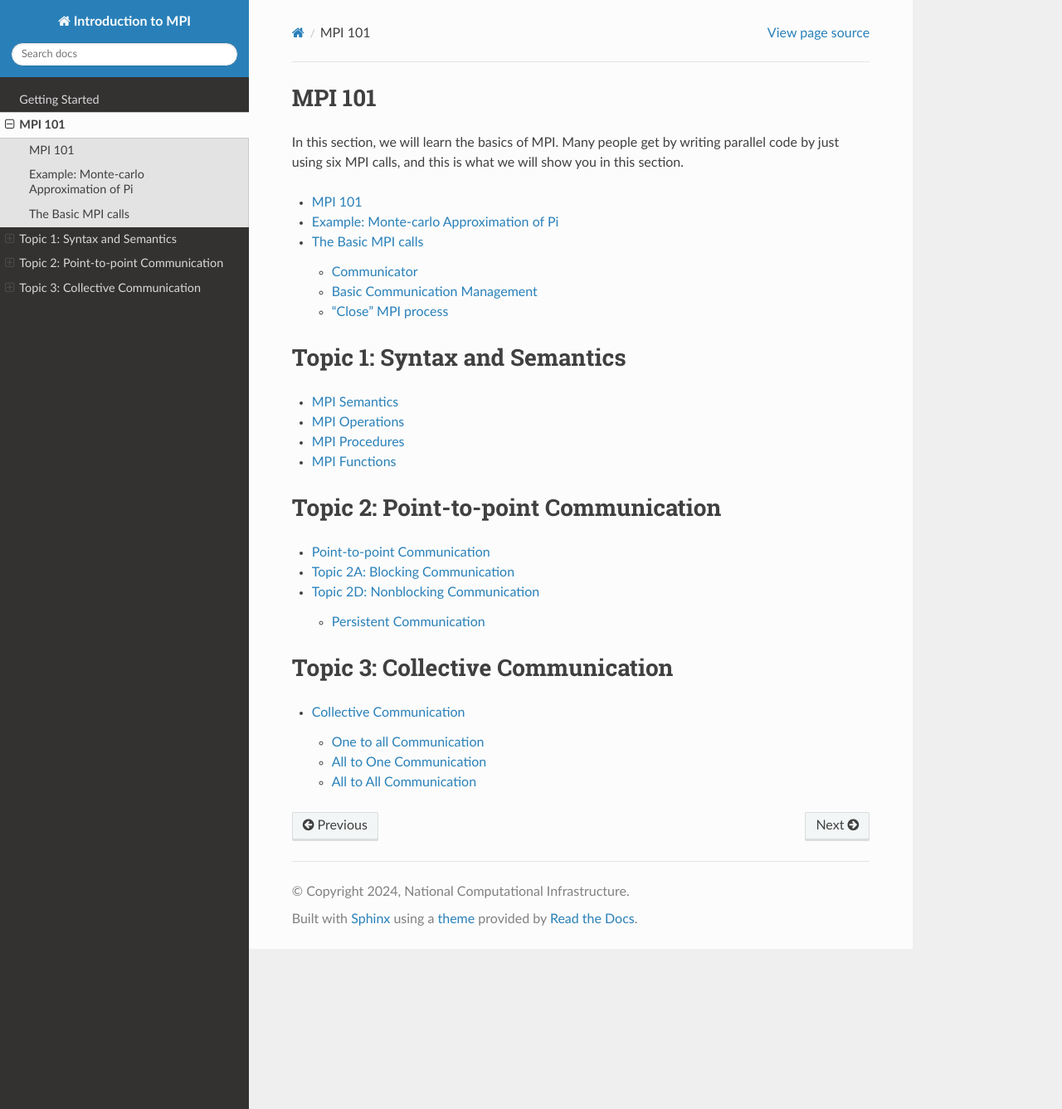
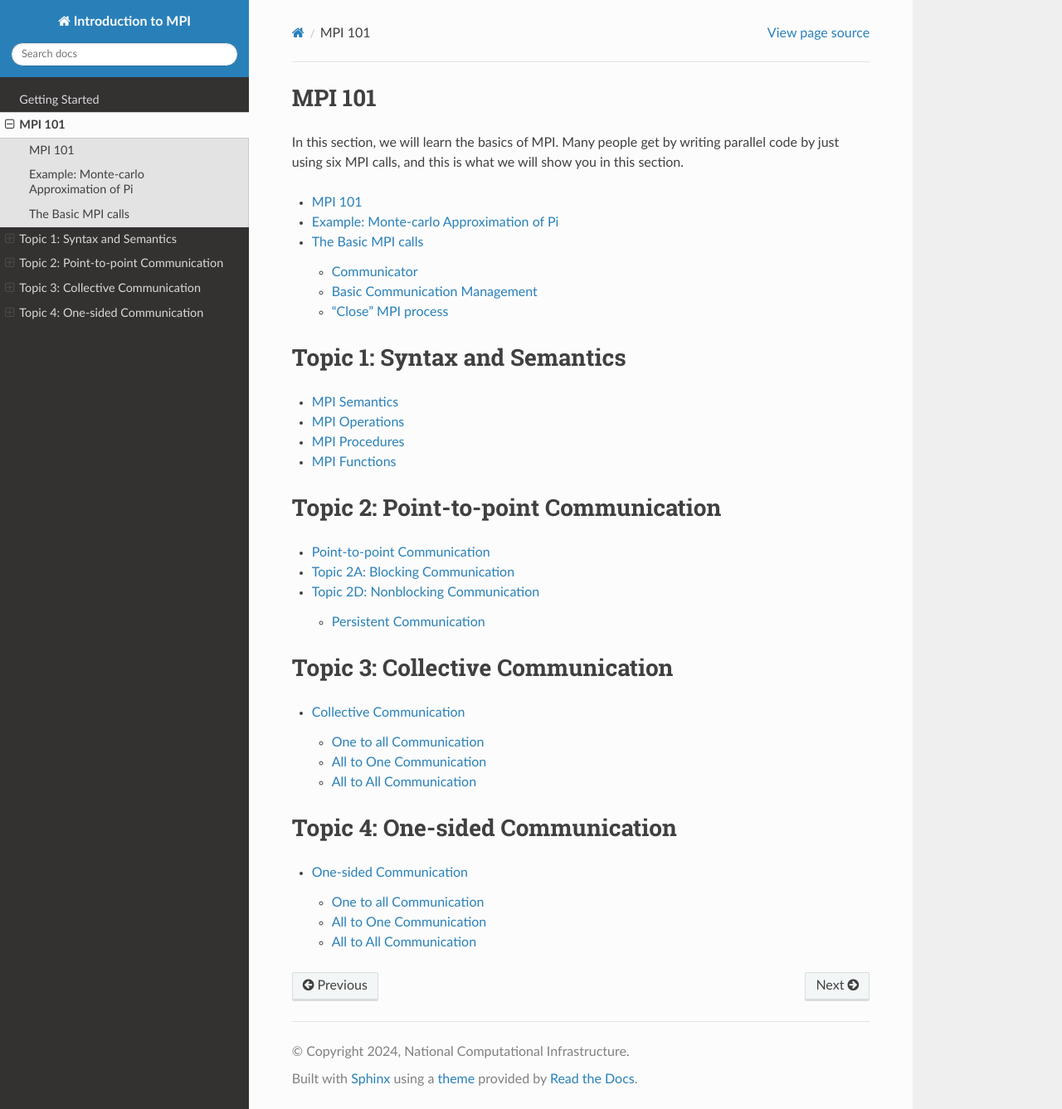
Before and after one commit to Fonglulu/demo_readdoc, a Sphinx documentation site: the page built from docs/source/tutorial.rst, in a window 1280 px wide and 1337 px high. Shown: the whole window at 83% size. Built offline with Sphinx 7.4.7 and the Read the Docs theme 3.1.0, drawn with Linux system fonts in a browser that asks for light colours; pages that are not in the unit, such as notebooks, are missing from menus; part of the change alters nothing that is shown.

Commit message:
one-sided cmm

```diff
--- a/docs/source/tutorial.rst
+++ b/docs/source/tutorial.rst
@@ -28,3 +28,10 @@ Topic 3: Collective Communication
 
 .. toctree::
     tutorial/Topic_three/collective_comm
+
+
+Topic 4: One-sided Communication
+=================================
+
+.. toctree::
+    tutorial/Topic_four/one_sided_comm
--- /dev/null
+++ b/docs/source/tutorial/Topic_four/one_sided_comm.rst
@@ -0,0 +1,146 @@
+One-sided Communication
+----------------------------
+
+The final communication category we will discuss is one-sided communication. In one-sided communication, one process can read or write to the memory of another process without the need for the other process to participate in the communication. This is in contrast to two-sided communication, where both processes must participate in the communication. One-sided communication is useful when the communication pattern is such that one process needs to access the memory of another process, but the other process does not need to access the memory of the first process. This can be useful in many applications, such as when one process needs to update a shared data structure, or when one process needs to read data from another process. One-sided communication can be more efficient than two-sided communication in some cases, because it can reduce the amount of synchronization required between processes. However, one-sided communication can also be more difficult to use than two-sided communication, because it requires careful management of memory access and synchronization. In this section, we will discuss the basics of one-sided communication in MPI, including the MPI_Win_create, MPI_Win_fence, MPI_Put, and MPI_Get functions.
+
+.. admonition:: Definition
+
+    **All to All** All processes contribute to the result. All processes receive the result.
+
+    **All to One** All processes contribute to the result. One process receives the result.
+
+    **All to One** One process contributes to the result. All processes receive the result.
+
+
+In our example, we need the collective communications for quantities such as the averaging the errors, or the max or min of the function values defined over the domain.
+
+
+
+
+One to all Communication
+=========================
+
+
+**MPI_BCAST**
+MPI_BCAST broadcasts a message from the process with rank "root" to all other processes of the communicator, as shown in the figure below.
+
+.. image:: ../../figures/bcast.png
+
+In this diagram, each row of the box represents data location in one process. Initially only the first process contain the data A0, after the MPI_BCAST call, all processes contain the data A0.
+
+.. admonition:: Key MPI call
+    :class: hint
+
+    MPI_BCAST(buffer, count, datatype, root, comm)
+        INOUT **buffer**: initial address of send buffer (choice)
+        IN **count**: number of elements in send buffer (non-negative integer)
+        IN **datatype**: data type of elements in send buffer (handle)
+        IN **root**: rank of broadcast root (integer)
+        IN **comm**: communicator (handle)
+
+    C Binding:
+
+    .. code-block:: c
+
+        // broadcast a message from the process with rank "root" to all other processes of the communicator
+        int MPI_Bcast(void *buffer, int count, MPI_Datatype datatype, int root, MPI_Comm comm)
+
+
+
+All to One Communication
+=========================
+
+**MPI_REDUCE**
+MPI_REDUCE combines the data from all processes, operate on them by a predefined operator, and returns the result to one process. The figure below shows the operation of MPI_REDUCE.
+
+
+.. image:: ../../figures/Reduce.png
+
+In the diagram above, a global reduce operation performs across all members of the communication group, and returns the result of the reduction to one member of the group.
+
+
+.. admonition:: Key MPI call
+    :class: hint
+
+    MPI_REDUCE(sendbuf, recvbuf, count, datatype, op, root, comm)
+        IN **sendbuf**: address of send buffer (choice)
+        OUT **recvbuf**: address of receive buffer (choice, significant only at root)
+        IN **count**: number of elements in send buffer (non-negative integer)
+        IN **datatype**: data type of elements in send buffer (handle)
+        IN **op**: operation (handle)
+        IN **root**: rank of root process (integer)
+        IN **comm**: communicator (handle)
+
+
+    C Binding:
+
+    .. code-block:: c
+
+        // combine the data from all processes, operate on them by a predefined operator, and return the result to one process
+        int MPI_Reduce(void *sendbuf, void *recvbuf, int count, MPI_Datatype datatype, MPI_Op op, int root, MPI_Comm comm)
+
+In our example, we use `MPI_REDUCE` to calculate the global l2 residual.
+
+.. code-block:: c
+
+        /* get local residual from each process */
+        double residual, tot_res;
+        residual  = local_l2_residual(ptr_rows, mesh_size, space, &submesh[0][0], \
+        subrhs[0][0]);
+
+        /* sum res from all processes and calculate l2 norm */
+        MPI_Reduce(&residual, &tot_res, 1, MPI_DOUBLE, MPI_SUM, 0, MPI_COMM_WORLD);
+        if (rank == 0){
+            tot_res = sqrt(tot_res);
+            printf("Residual1  %f\n",  tot_res);
+            }
+
+.. note::
+    MPI standard provides a set of predefined operators.
+
+    1. MPI_MAX: maximum
+    2. MPI_MIN: minimum
+    3. MPI_SUM: sum
+    4. MPI_PROD: product
+    5. MPI_MAXLOC: max value and location
+    6. MPI_MINLOC: min value and location
+    7. and a few more bit-wise operators
+    User-defined reduction operations are also possible.
+
+
+
+
+All to All Communication
+=========================
+
+**MPI_ALLREDUCE**
+`MPI_ALLREDUCE`` is similar to MPI_REDUCE, but the result is returned to all processes.
+Effectively, it is the same as `MPI_REDUCE` + `MPI_BCAST`.  The figure below shows the operation of `MPI_ALLREDUCE`.
+
+.. image:: ../../figures/Allreduce.png
+
+.. admonition:: Key MPI call
+    :class: hint
+
+    MPI_ALLREDUCE(sendbuf, recvbuf, count, datatype, op, comm)
+        IN **sendbuf**: address of send buffer (choice)
+        OUT **recvbuf**: address of receive buffer (choice)
+        IN **count**: number of elements in send buffer (non-negative integer)
+        IN **datatype**: data type of elements in send buffer (handle)
+        IN **op**: operation (handle)
+        IN **comm**: communicator (handle)
+    C Binding:
+
+.. code-block:: c
+
+    // combine the data from all processes, operate on them by a predefined operator, and return the result to all processes
+    int MPI_Allreduce(void *sendbuf, void *recvbuf, int count, MPI_Datatype datatype, MPI_Op op, MPI_Comm comm)
+
+.. admonition:: Remark
+    :class: hint
+
+    #. The collective communication procedures `MPI_REDUCE`, `MPI_ALLREDUCE`, `MPI_BCAST` are blocking operations.
+
+    #. There are corresponding non-blocking procedures for each of them following the same deinition of the nonblocking operation that we discussed before.
+
+    #. There are also corresponding persistent procedures for each of them following the same definition of the persistent operation that we discussed before.
```
